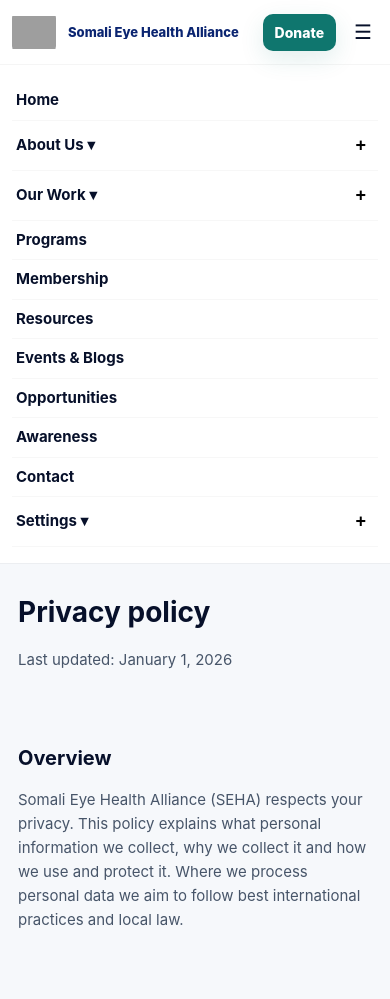
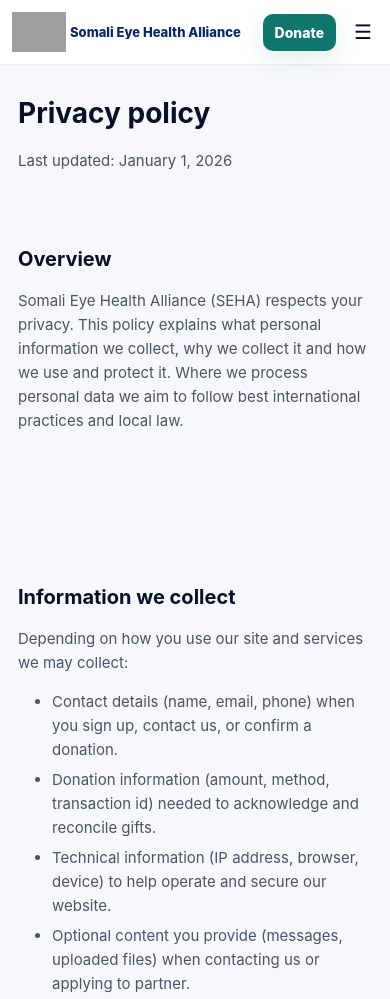
Before and after one commit to Zakariye-Salah/somali-eye-health-alliance, a plain HTML site: page public/privacy.html in a window 390 px wide. Shown: the top 999 px of the page. Drawn offline with Linux system fonts and the light colour scheme; grey boxes are pictures that could not be loaded.

Commit message:
Update privacy.html

```diff
--- a/public/privacy.html
+++ b/public/privacy.html
@@ -27,7 +27,7 @@
     </script>
 
   <!-- START: Back-to-top small styles (optional: move into style.css) -->
-  <style>
+   <style>
     /* Floating "back to top" button */
     .seha-back-to-top {
       position: fixed;
@@ -112,7 +112,7 @@
 /* navigation: smaller font, tighter padding and smaller gap */
 .main-nav { flex: 1 1 auto; min-width: 0; }
 .main-nav .nav-list {
-  gap: 6px;                /* tighter gap between menu items */
+  gap:6px;                /* tighter gap between menu items */
   padding: 0 6px;
 }
 .main-nav a {
@@ -164,16 +164,16 @@
 :root {
   --header-height: 72px;            /* desktop height (can tune) */
   --header-padding-x: 2px;
-  --brand-gap: 12px;
-  --logo-size: 44px;
+  --brand-gap: 4px;
+  --logo-size: 54px;
   --nav-gap: 3px;
-  --nav-font-size: 13px;
+  --nav-font-size: 14px;
   --donate-bg: #0f766e;
   --donate-hover: #0b5f58;
   --accent: #2dd4bf;
   --accent-2: #16a085;
   --text-on-primary: #ffffff;
-  --container: 1300px;
+  --container: 1335px;
 }
 
 /* header base */
@@ -370,7 +370,6 @@
   .main-nav { display: none; }         /* hide desktop nav on mobile */
   .hamb { display: inline-flex; }     /* show hamburger */
   .header-cta .btn.donate { padding: 8px 12px; font-size: 14px; }
-  .mobile-menu { display: block; }
 }
 
 /* Very large desktop tweak (more airy) */
@@ -378,6 +377,11 @@
   .brand-text .org-name { font-size: 18px; }
   .brand .logo { width: 52px; height: 52px; }
   .nav-list { gap: 22px; }
+}
+
+.mission {
+  width: 30px;
+  height: 30px;
 }
 
 
```
